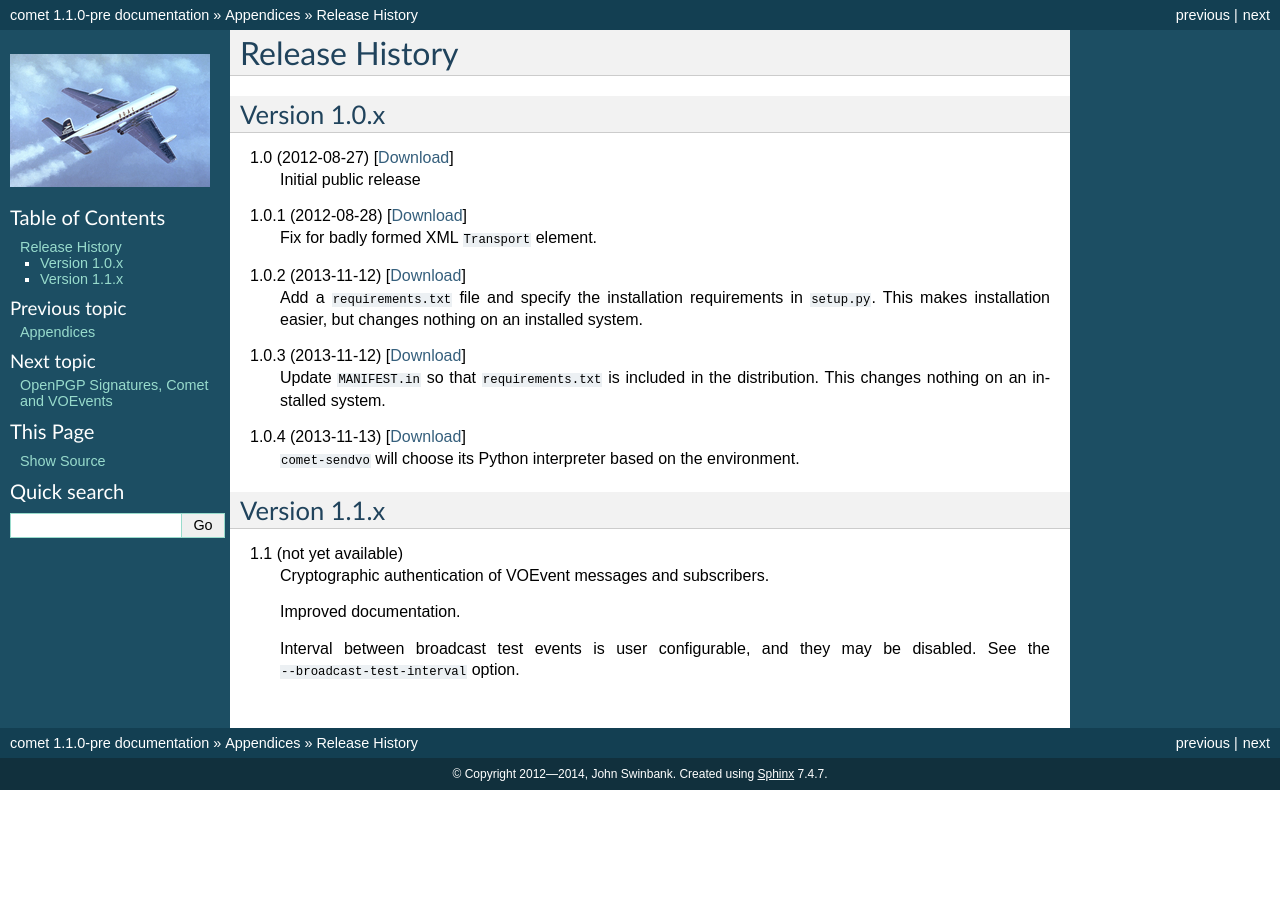
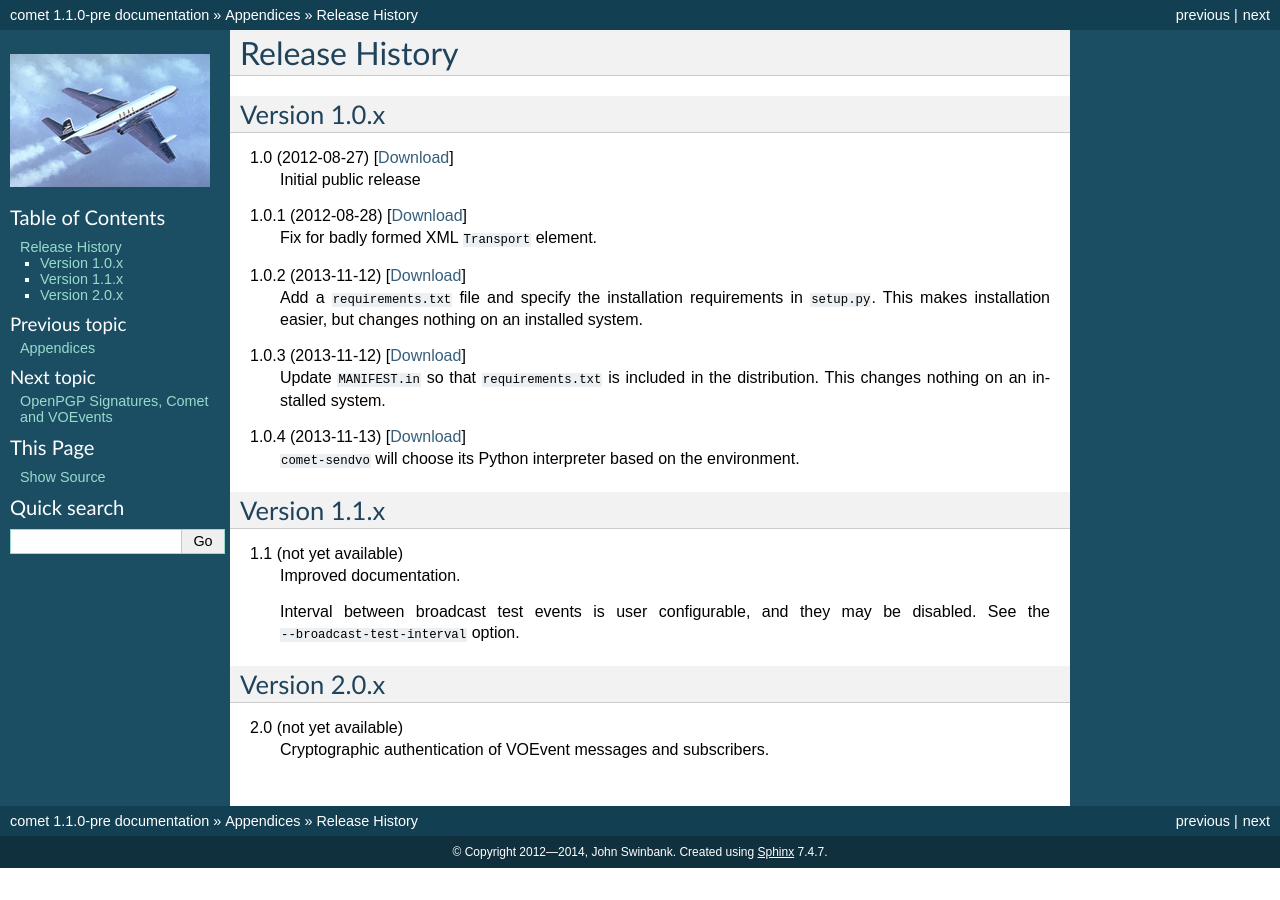
Before and after one commit to jdswinbank/Comet, a Sphinx documentation site: the page built from docs/appendix/history.rst, in a window 1280 px wide. Built offline with Sphinx 7.4.7, drawn with Linux system fonts in a browser that asks for light colours.

Commit message:
Planned future releases

```diff
--- a/docs/appendix/history.rst
+++ b/docs/appendix/history.rst
@@ -27,9 +27,13 @@ Version 1.1.x
 -------------
 
 1.1 (not yet available)
-    Cryptographic authentication of VOEvent messages and subscribers.
-
     Improved documentation.
 
     Interval between broadcast test events is user configurable, and they may
     be disabled. See the ``--broadcast-test-interval`` option.
+
+Version 2.0.x
+-------------
+
+2.0 (not yet available)
+    Cryptographic authentication of VOEvent messages and subscribers.
```
